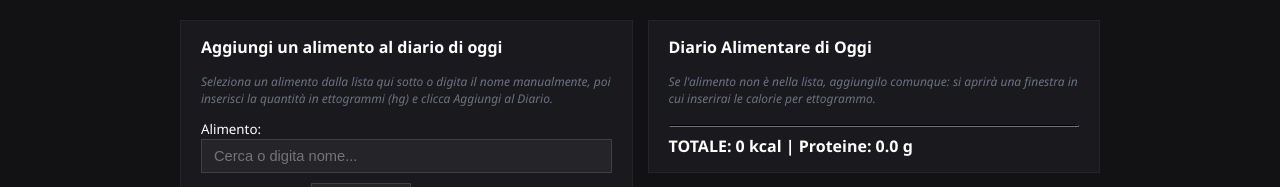
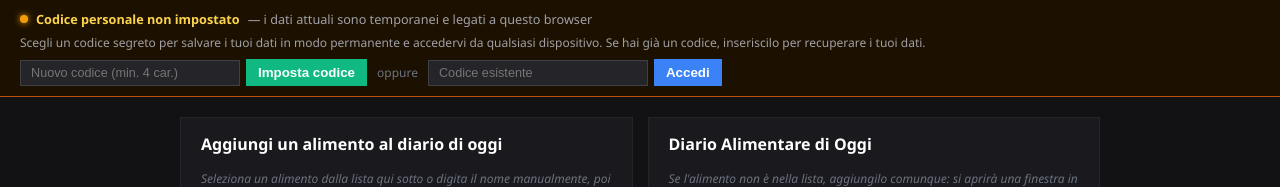
Before and after one commit to tueisis/diet, a Flask app: page /food in a window 1280 px wide. Shown: the part 54-241 px from the top of the page. Run offline with Flask 3, Linux system fonts and the light colour scheme; data that the repository does not hold is empty; some libraries are stand-ins or nearby versions.

Commit message:
ora dovrebbe essere possibile per un user salvare i propri progressi

```diff
--- a/app.py
+++ b/app.py
@@ -1,4 +1,4 @@
-import os, json, uuid
+import os, json, uuid, hashlib
 from datetime import datetime, timedelta
 from io import BytesIO
 from functools import lru_cache
@@ -35,11 +35,27 @@ FILES = {
 }
 MEAL_CATEGORIES = ["Colazione", "Pranzo", "Cena", "Merenda"]
 
-# --- User identification (always active, via session cookie) ---
+# --- User identification ---
+# If the user has set a personal access code, the user_id is the SHA-256
+# hash of that code (so the raw code is never stored).  Otherwise we fall
+# back to a random temporary UUID so the rest of the app still works.
+
+def _hash_code(code: str) -> str:
+    """Return a stable hex digest for a given access code."""
+    return hashlib.sha256(code.strip().lower().encode()).hexdigest()
+
 def get_user_id():
     if 'user_id' not in flask.session:
         flask.session['user_id'] = uuid.uuid4().hex
     return flask.session['user_id']
+
+def is_code_set() -> bool:
+    """True when the session contains a user_id derived from an access code."""
+    return bool(flask.session.get('code_set', False))
+
+@app.context_processor
+def inject_setup_status():
+    return {'code_is_set': is_code_set()}
 
 # --- Database setup (PostgreSQL on Render, JSON files locally) ---
 DATABASE_URL = os.environ.get('DATABASE_URL')
@@ -114,10 +130,10 @@ def look_for(path, default=None):
         full = load_user_data()
         return full.get(key, default)
 
-    upath = _user_path(path)
-    if os.path.exists(upath):
+    # Local mode: use the path directly (Dati_Dieta/filename)
+    if os.path.exists(path):
         try:
-            with open(upath) as f:
+            with open(path) as f:
                 return json.load(f)
         except Exception:
             return default
@@ -131,10 +147,10 @@ def record(path, data):
         save_user_data(full)
         return
 
-    upath = _user_path(path)
+    # Local mode: write directly to Dati_Dieta/filename
     try:
-        os.makedirs(os.path.dirname(upath), exist_ok=True)
-        with open(upath, 'w') as f:
+        os.makedirs(os.path.dirname(path), exist_ok=True)
+        with open(path, 'w') as f:
             json.dump(data, f, indent=4)
     except Exception as e:
         flask.flash(f"Errore salvataggio: {e}", "error")
@@ -754,6 +770,38 @@ def constraints_screen():
 
 app.jinja_env.globals.update(_format_meal_name=_format_meal_name)
 
+# --- Personal Access Code routes ---
+
+@app.route('/set_code', methods=['POST'])
+def set_code():
+    code = flask.request.form.get('access_code', '').strip()
+    if len(code) < 4:
+        flask.flash("Il codice deve essere di almeno 4 caratteri!", "error")
+        return flask.redirect(flask.request.referrer or '/')
+    hashed = _hash_code(code)
+    flask.session['user_id'] = hashed
+    flask.session['code_set'] = True
+    flask.flash("Codice personale impostato! I tuoi dati sono ora collegati a questo codice.", "success")
+    return flask.redirect('/')
+
+@app.route('/enter_code', methods=['POST'])
+def enter_code():
+    code = flask.request.form.get('access_code', '').strip()
+    if not code:
+        flask.flash("Inserisci il codice di accesso!", "error")
+        return flask.redirect(flask.request.referrer or '/')
+    hashed = _hash_code(code)
+    flask.session['user_id'] = hashed
+    flask.session['code_set'] = True
+    flask.flash("Accesso effettuato! I tuoi dati sono stati ripristinati.", "success")
+    return flask.redirect('/')
+
+@app.route('/clear_code', methods=['POST'])
+def clear_code():
+    flask.session.clear()
+    flask.flash("Sessione terminata. Inserisci il tuo codice per rientrare.", "info")
+    return flask.redirect('/')
+
 if __name__ == '__main__':
     port = int(os.environ.get('PORT', 5000))
     app.run(debug=False, host='0.0.0.0', port=port)
--- a/static/style.css
+++ b/static/style.css
@@ -94,3 +94,25 @@ td a { color: #3b82f6; text-decoration: none; }
 .radio-group input[type=radio] { accent-color: #3b82f6; }
 
 button a { color: inherit; text-decoration: none; }
+
+/* --- Setup banner --- */
+.setup-banner { padding: 8px 20px; font-size: 9.5pt; display: flex; align-items: center; gap: 10px; flex-wrap: wrap; }
+.setup-ok  { background: #052e16; border-bottom: 1px solid #059669; color: #6ee7b7; }
+.setup-warn { background: #1c1100; border-bottom: 1px solid #b45309; color: #fcd34d; flex-direction: column; align-items: flex-start; gap: 6px; padding: 10px 20px; }
+
+.setup-dot { display: inline-block; width: 8px; height: 8px; border-radius: 50%; flex-shrink: 0; }
+.setup-dot-ok   { background: #10b981; box-shadow: 0 0 6px #10b981; }
+.setup-dot-warn { background: #f59e0b; box-shadow: 0 0 6px #f59e0b; }
+
+.setup-warn-header { display: flex; align-items: center; gap: 8px; }
+.setup-warn-sub { font-weight: normal; color: #a0a0a5; }
+.setup-warn-body { display: flex; flex-direction: column; gap: 6px; width: 100%; }
+.setup-instruction { font-size: 9pt; color: #a0a0a5; }
+
+.setup-forms { display: flex; align-items: center; gap: 10px; flex-wrap: wrap; margin-top: 2px; }
+.setup-form { display: flex; align-items: center; gap: 6px; }
+.setup-form input { width: 220px; padding: 5px 10px; font-size: 9.5pt; }
+.setup-or { color: #6b7280; font-size: 9pt; }
+
+.btn-link { background: none; border: none; color: #6ee7b7; cursor: pointer; font-size: 9pt; text-decoration: underline; padding: 0; margin-left: auto; }
+.btn-link:hover { color: #fff; }
--- a/templates/base.html
+++ b/templates/base.html
@@ -14,6 +14,43 @@
         <a href="/planner" class="{% if active == 'planner' %}active{% endif %}">Piano Settimanale</a>
         <a href="/database" class="{% if active == 'database' %}active{% endif %}">Database Alimenti</a>
     </nav>
+
+    <!-- Setup status banner -->
+    {% if code_is_set %}
+    <div class="setup-banner setup-ok">
+        <span class="setup-dot setup-dot-ok"></span>
+        <span>Codice personale attivo — i tuoi dati sono salvati sul server</span>
+        <form method="POST" action="/clear_code" style="margin:0">
+            <button type="submit" class="btn-link">Esci / Cambia codice</button>
+        </form>
+    </div>
+    {% else %}
+    <div class="setup-banner setup-warn">
+        <div class="setup-warn-header">
+            <span class="setup-dot setup-dot-warn"></span>
+            <strong>Codice personale non impostato</strong>
+            <span class="setup-warn-sub">— i dati attuali sono temporanei e legati a questo browser</span>
+        </div>
+        <div class="setup-warn-body">
+            <span class="setup-instruction">
+                Scegli un codice segreto per salvare i tuoi dati in modo permanente e accedervi da qualsiasi dispositivo.
+                Se hai già un codice, inseriscilo per recuperare i tuoi dati.
+            </span>
+            <div class="setup-forms">
+                <form method="POST" action="/set_code" class="setup-form">
+                    <input type="text" name="access_code" placeholder="Nuovo codice (min. 4 car.)" autocomplete="off" style="width:220px">
+                    <button type="submit" class="btn btn-green">Imposta codice</button>
+                </form>
+                <span class="setup-or">oppure</span>
+                <form method="POST" action="/enter_code" class="setup-form">
+                    <input type="text" name="access_code" placeholder="Codice esistente" autocomplete="off" style="width:220px">
+                    <button type="submit" class="btn btn-blue">Accedi</button>
+                </form>
+            </div>
+        </div>
+    </div>
+    {% endif %}
+
     <div class="container">
         {% with messages = get_flashed_messages(with_categories=true) %}
             {% if messages %}
```
